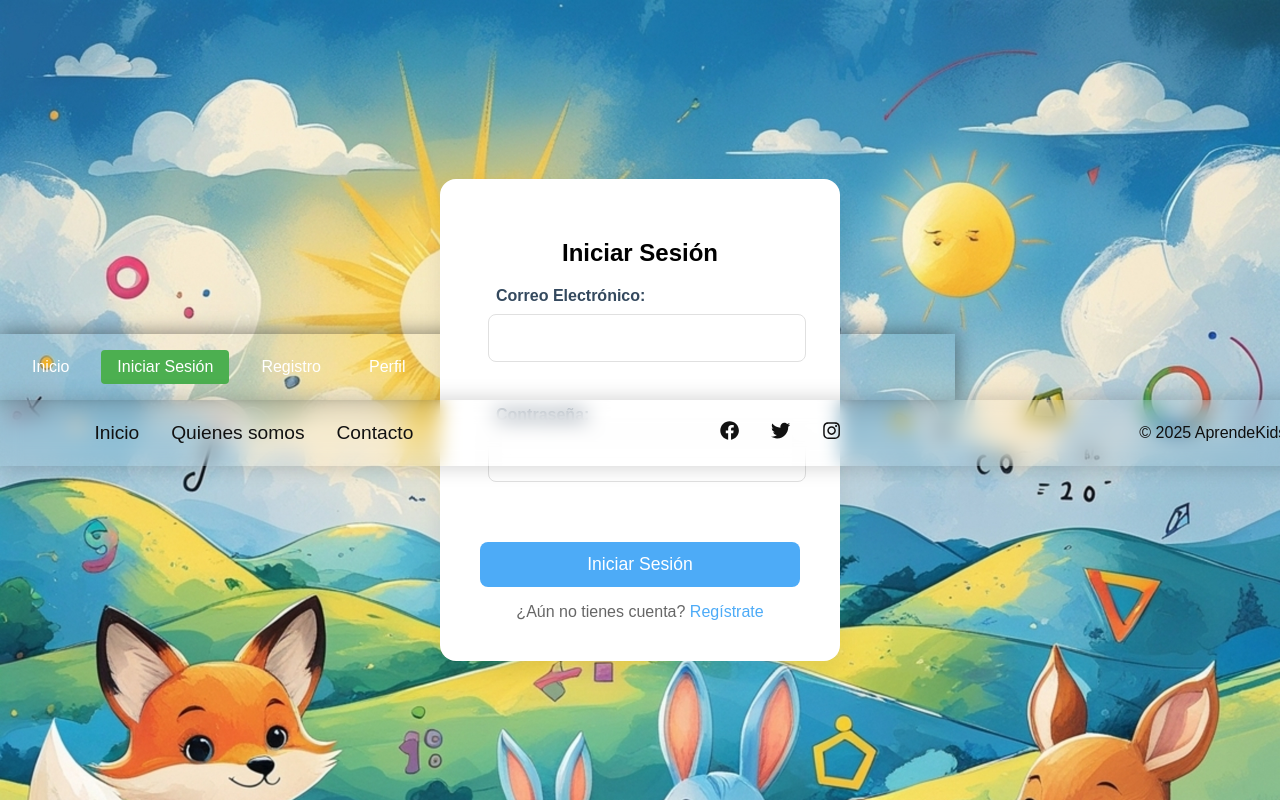
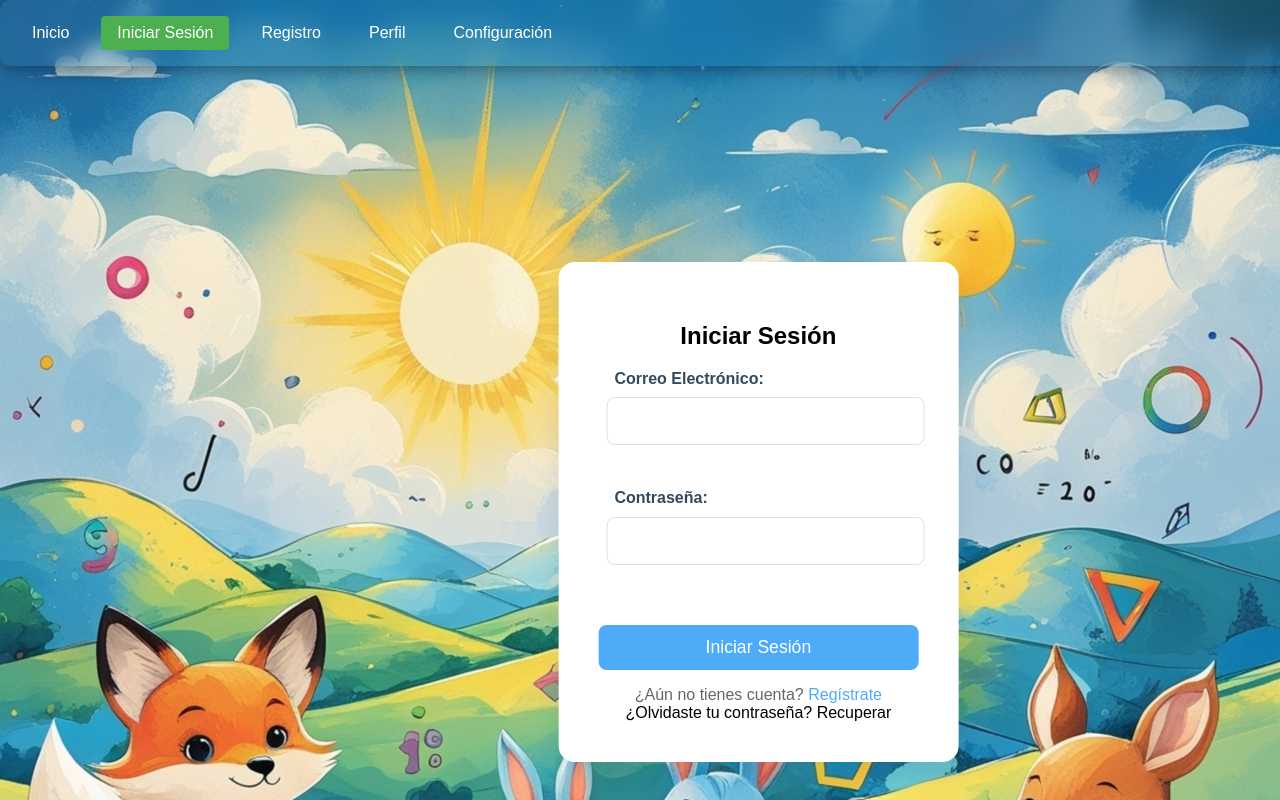
Before and after one commit to gamificacionuniminuto/proyectofinalfronts, a React (Create React App) app: page /singin in a window 1280 px wide. Shown: the top 800 px of the page. Built offline with nearby package versions, Linux system fonts and the light colour scheme.

Commit message:
correcion inicio de sesion

```diff
--- a/src/App.css
+++ b/src/App.css
@@ -36,22 +36,37 @@
     transform: rotate(360deg);
   }
 }
-/* Asegura que el contenedor principal ocupe toda la altura */
-.app-container {
-  min-height: 100vh;
-  display: flex;
-  flex-direction: column;
-}
-
-/* El contenido principal debe crecer para empujar el footer hacia abajo */
-.main-content {
-  flex: 1;
-}
-
-/* Estilos básicos para el footer */
 .footer {
   background-color: #2c3e50;
   color: white;
   padding: 1rem;
   text-align: center;
 }
+/* Asegura que el contenedor ocupe toda la altura de la pantalla */
+.app-container {
+  display: flex;
+  flex-direction: column;
+  min-height: 100vh;
+}
+
+/* El contenido principal crece para empujar al footer hacia abajo */
+.main-content {
+  flex: 1;
+}
+
+.app-container {
+  display: flex;
+  flex-direction: column;
+  min-height: 100vh; /* Ocupar toda la altura de la pantalla */
+}
+
+.main-content {
+  flex: 1; /* El contenido crece y empuja al footer hacia abajo */
+}
+
+.singin {
+  height: calc(100vh - 80px); /* si el footer mide 80px */
+  display: flex;
+  justify-content: center;
+  align-items: center;
+}
--- a/src/componentes/Navbar.css
+++ b/src/componentes/Navbar.css
@@ -1,9 +1,19 @@
-/* src/components/Navbar.css */
-.navbar {
+nav.navbar {
   box-shadow: 0px 0px 20px rgba(0, 0, 0, 0.5);
   padding: 1rem;
   display: flex;
   gap: 1rem;
+  align-items: center;
+  border-radius: 10px;
+  backdrop-filter: blur(10px); /* Efecto de desenfoque */
+  z-index: 2000;
+  position: static;
+  top: 0; /* Fija la barra de navegación en la parte superior */
+  left: 0; /* Asegura que esté alineada a la izquierda */
+  right: 0; /* Asegura que esté alineada a la derecha */
+  translate: 0; /* Asegura que esté centrada en la pantalla */
+  width: 142%; /* Asegura que ocupe todo el ancho de la pantalla */
+
 }
 
 .navbar a {
--- a/src/paginas/singin/singin.css
+++ b/src/paginas/singin/singin.css
@@ -1,4 +1,3 @@
-/* Estilos base */
 .singin-container {
   max-width: 400px;
   width: 200%;
@@ -12,6 +11,18 @@
   left: 50%;
   transform: translate(-50%, -50%);
   margin-top: 20px; /* Ajusta según la altura de tu Navbar */
+}
+.login-page {
+  display: flex;
+  justify-content: center;
+  align-items: center;
+  min-height: 100vh;
+  background-size: cover;
+  max-width: 1500px;
+  max-height: 1500px;
+  margin: 10px;
+  translate: 30%;
+  padding: 1rem;
 }
 
 @media (max-height: 500px) {
--- a/src/paginas/singin/singin.js
+++ b/src/paginas/singin/singin.js
@@ -1,6 +1,7 @@
 import React, { useState } from 'react';
 import './singin.css';
 import { useNavigate } from 'react-router-dom';
+import axios from 'axios';
 
 const SingIn = () => {
   const [email, setEmail] = useState('');
@@ -24,20 +25,19 @@ const SingIn = () => {
     }
 
     try {
-      const response = await fetch('http://localhost:3001/api/login', {
-        method: 'POST',
-        headers: { 'Content-Type': 'application/json' },
-        body: JSON.stringify({ email, password }),
+      const response = await axios.post('http://localhost:3006/api/login', {
+        email,
+        password,
       });
 
-      const data = await response.json();
+      const data = response.data; // Axios devuelve la respuesta en 'data'
 
       if (data.status === 'success') {
         // Guardar token y datos del usuario en localStorage
         localStorage.setItem('token', data.token);
         localStorage.setItem('user', JSON.stringify(data.data.user));
 
-        // Redirigir al home
+        // Redirigir al perfil
         navigate('/perfil');
       } else {
         setError(data.message || 'Correo electrónico o contraseña incorrectos');
@@ -51,6 +51,7 @@ const SingIn = () => {
   };
 
   return (
+    <div className="login-page">
       <div className="singin-container">
         <h2>Iniciar Sesión</h2>
 
@@ -88,6 +89,11 @@ const SingIn = () => {
           ¿Aún no tienes cuenta?{' '}
           <span onClick={() => navigate('/LoginRegister')}>Regístrate</span>
         </div>
+        <div className="forgot-password-link">
+          ¿Olvidaste tu contraseña?{' '}
+          <span onClick={() => navigate('/forgotPassword')}>Recuperar</span>
+        </div>
+      </div>
     </div>
   );
 };
```
Lines whose indentation alone changed are shown as unchanged.
